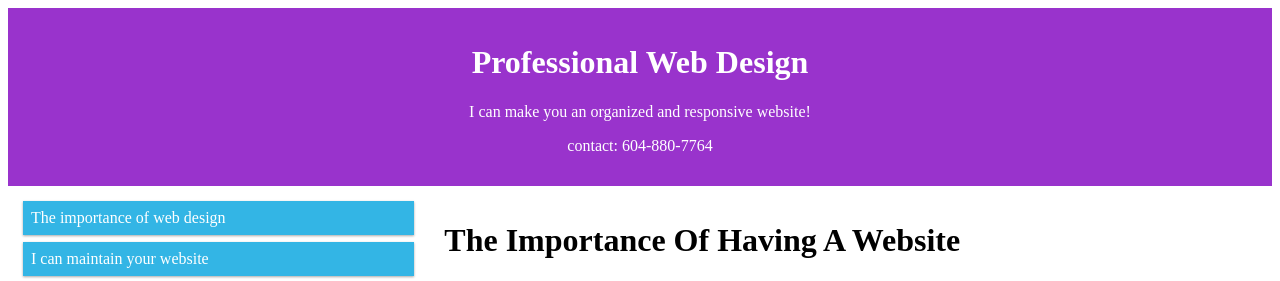
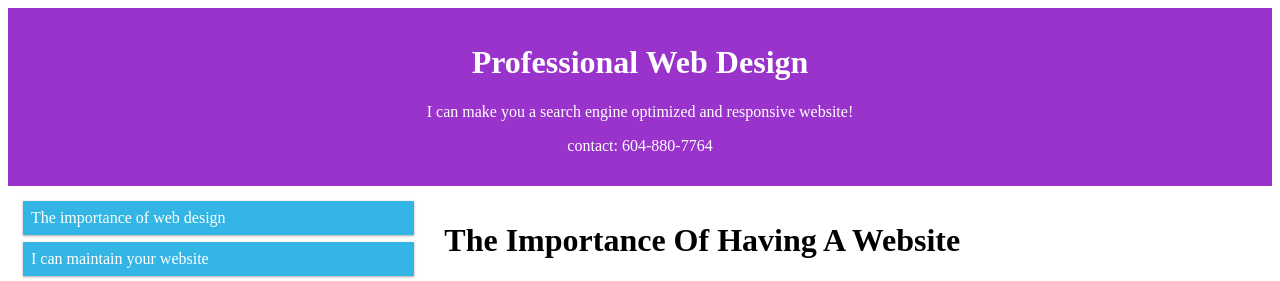
Before and after one commit to kogamikirito/kogamikirito.github.io, a Jekyll site: the page index.html, which Jekyll copies as it is, in a window 1280 px wide. Shown: the top 281 px of the page. Built offline with Jekyll 4.4.1, drawn with Linux system fonts in a browser that asks for light colours.

Commit message:
changed header a bit

```diff
--- a/index.html
+++ b/index.html
@@ -138,7 +138,7 @@
 
 <div class="header">
   <h1 style="text-align:center;">Professional Web Design</h1>
-   <p style="text-align:center;">I can make you an organized and responsive website!</p>
+   <p style="text-align:center;">I can make you a search engine optimized and responsive website!</p>
     <p style="text-align:center;">contact: 604-880-7764</p>
 </div>
 
```
